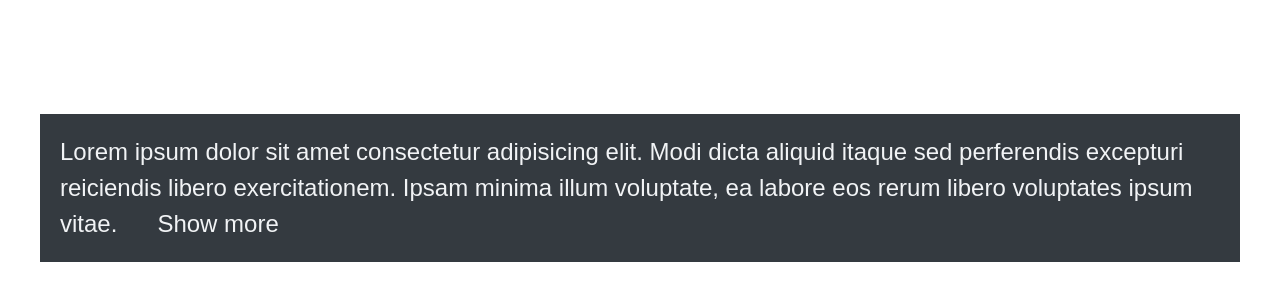
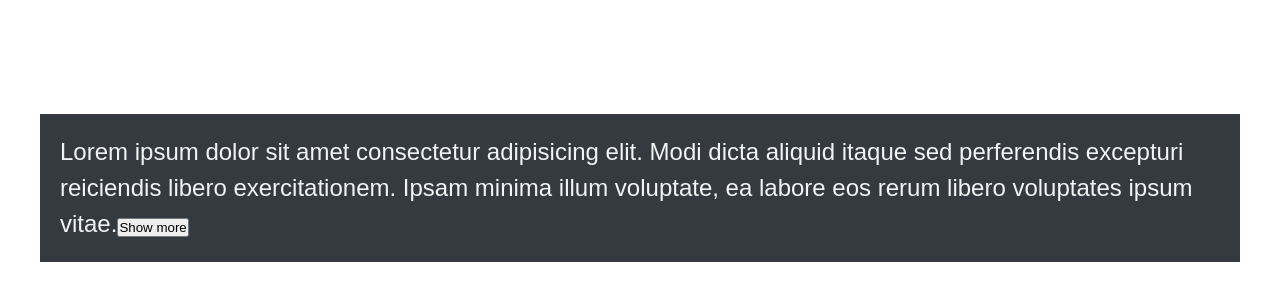
Before and after one commit to jaenudincollege/learning, a React (Vite) app in the folder 00-project/01-text-expanded/: page / in a window 1280 px wide. Shown: the part 86-386 px from the top of the page. Built offline with nearby package versions, Linux system fonts and the light colour scheme.

Commit message:
delete btn styling

```diff
--- a/00-project/01-text-expanded/src/index.css
+++ b/00-project/01-text-expanded/src/index.css
@@ -33,10 +33,3 @@ html {
 }
 
 /* button */
-.btn {
-  font-size: 2.4rem;
-  border: none;
-  background: none;
-  color: inherit;
-  margin-left: 4rem;
-}
```
